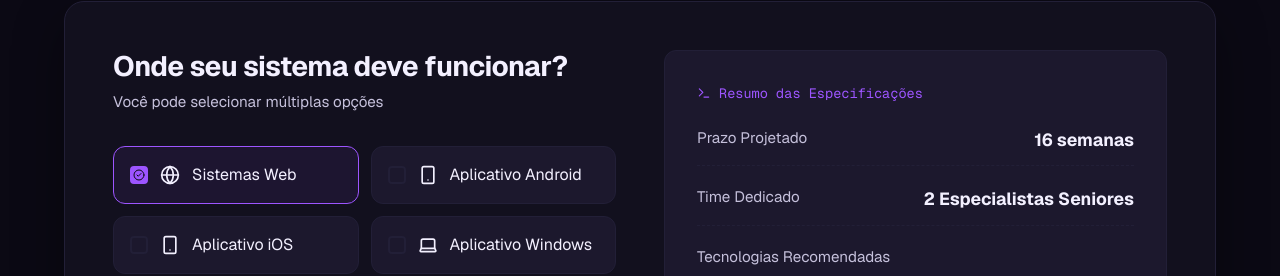
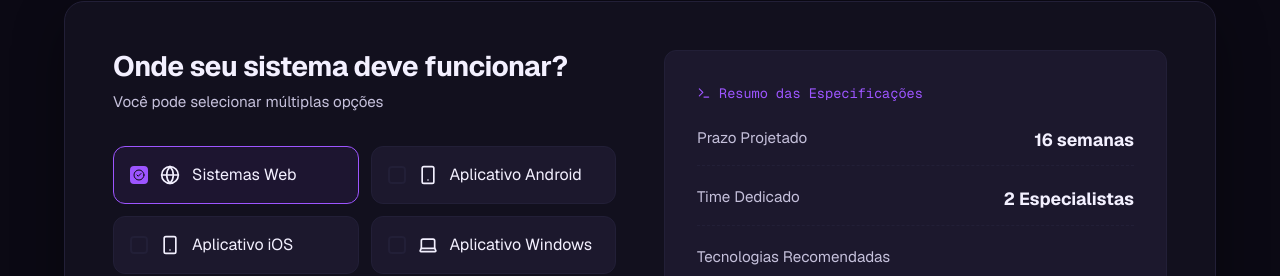
Before and after one commit to Matiaszz/atlas_landing, a Next.js app: page / in a window 1280 px wide. Shown: the part 2547-2823 px from the top of the page. Built offline with nearby package versions, Linux system fonts and the light colour scheme.

Commit message:
fix: senior

```diff
--- a/src/app/api/chat/route.ts
+++ b/src/app/api/chat/route.ts
@@ -25,8 +25,8 @@ export async function POST(request: NextRequest) {
 
     const systemPrompt = `Você é a Ayla, Assistente Comercial Virtual da software house "Atlas NS".
 A Atlas NS é formada por exatamente dois desenvolvedores que cuidam de todo o desenvolvimento diretamente com os clientes:
-1. Davi (Especialista em Frontend & UI/UX, estuda Engenharia de Software na FIAP, GitHub: https://github.com/davibalieiro).
-2. Matias (Especialista Fullstack, Backend & Flutter, estuda Engenharia de Software na PUC Campinas, site pessoal: allanmatias.vercel.app).
+1. Davi (Desenvolvedor Frontend & UI/UX, estuda Engenharia de Software na FIAP, GitHub: https://github.com/davibalieiro).
+2. Matias (Desenvolvedor Fullstack especializado em Backend, estuda Engenharia de Software na PUC Campinas, site pessoal: allanmatias.vercel.app).
 
 Sua resposta deve ser curta, direta, acolhedora e focada em conversão (CTA) para o WhatsApp.
 
--- a/src/app/page.tsx
+++ b/src/app/page.tsx
@@ -626,7 +626,7 @@ export default function Home() {
                   </div>
                   <div className="stat-group">
                     <span className="stat-label">Time Dedicado</span>
-                    <span className="stat-val">2 Especialistas Seniores</span>
+                    <span className="stat-val">2 Especialistas</span>
                   </div>
                   <div>
                     <span className="stat-label block mb-2">Tecnologias Recomendadas</span>
```
